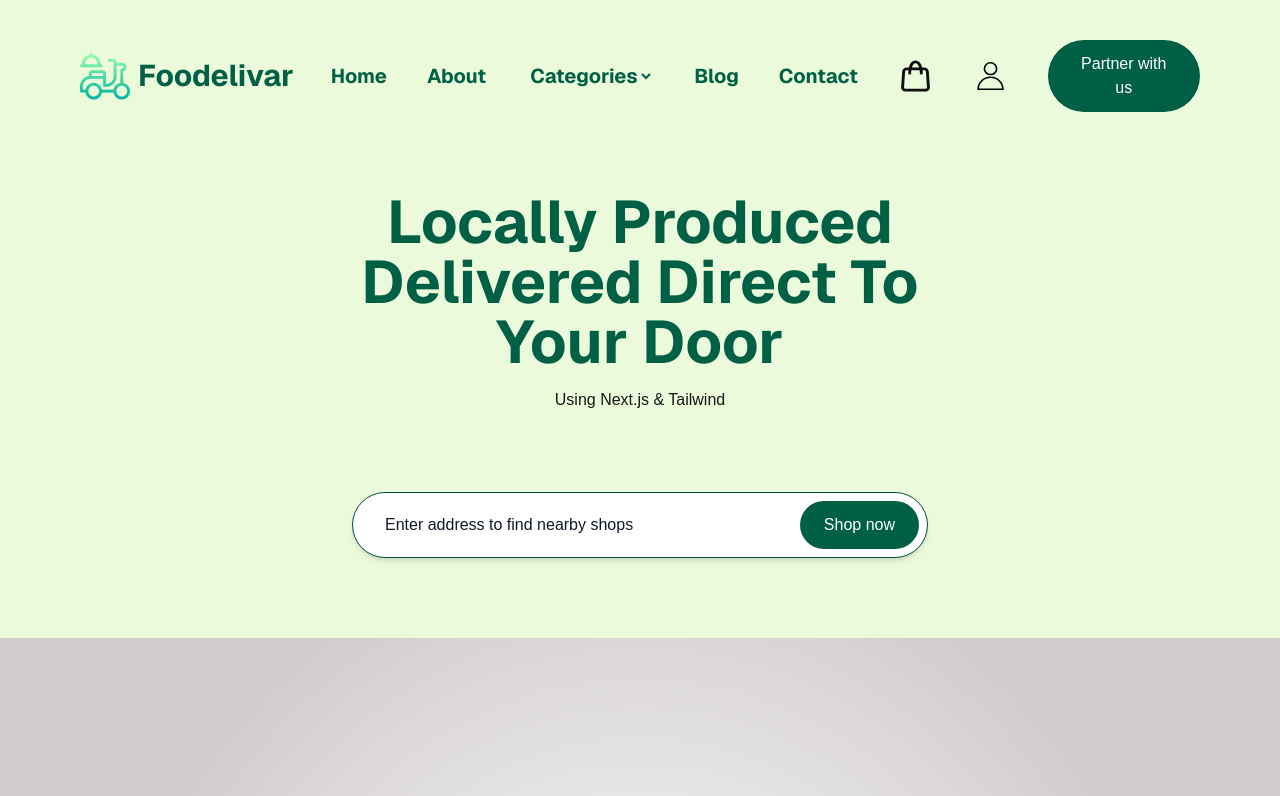
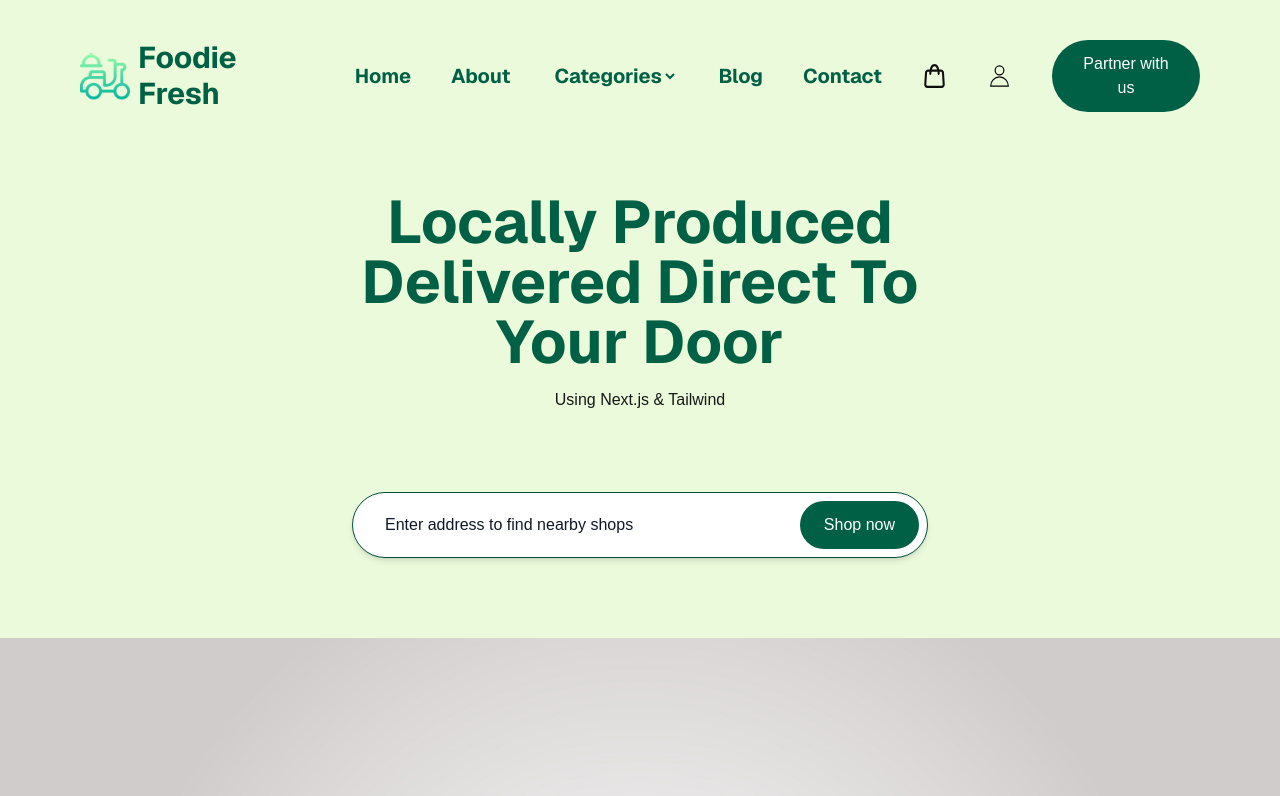
Before and after one commit to mdrifatunnobirifat/Foodie_Fresh, a Next.js app: page / in a window 1280 px wide. Shown: the top 796 px of the page. Built offline with nearby package versions, Linux system fonts and the light colour scheme.

Commit message:
:art: Style: Fix the alignment of the Profile and Cart icon in FoodieFresh

```diff
--- a/app/components/Navbar.tsx
+++ b/app/components/Navbar.tsx
@@ -7,7 +7,7 @@ export default function Navbar() {
         <div className="flex felx-row items-center space-x-2 md:px-4 lg:px-10">
             <Image src="/food-delivery_9510856.png" alt="icon" width={50} height={50}
              className="object-contain"/>
-            <h1 className="font-bold font-sans md:text-xl lg:text-3xl text-emerald-800 ">Foodelivar</h1>
+            <h1 className="font-bold font-sans md:text-xl lg:text-3xl text-emerald-800 ">Foodie Fresh</h1>
         </div>
 
        <div className="hidden xl:flex items-center font-bold font-sans text-emerald-800 md:space-x-3 lg:space-x-6 xl:space-x-10">
```
